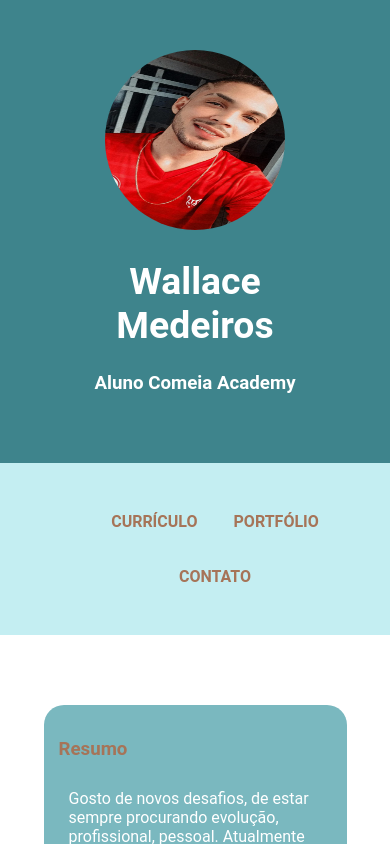
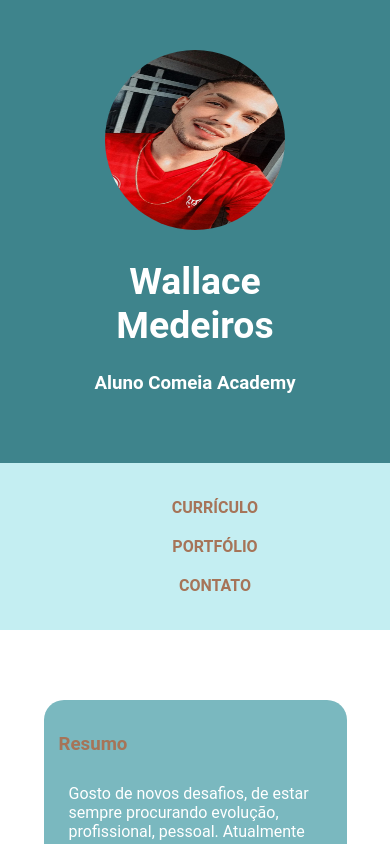
Before and after one commit to wallacem8/meu-site-pessoal-react, a React (Vite) app: page / in a window 390 px wide. Shown: the top 844 px of the page. Built offline with nearby package versions, Linux system fonts and the light colour scheme.

Commit message:
Alterando css

```diff
--- a/src/componets/ItemPortfolio/ItemPortfolio.css
+++ b/src/componets/ItemPortfolio/ItemPortfolio.css
@@ -13,4 +13,13 @@
 
 img {
     border-radius: 0;
+    width: 40vh;
+    height: 30vh;
 }
+
+@media only screen and (max-width: 480px) {
+      img {
+        width: 180px;
+        height: 150px;
+      }
+  }
--- a/src/componets/ItemPortfolio/ItemPortfolio.jsx
+++ b/src/componets/ItemPortfolio/ItemPortfolio.jsx
@@ -7,7 +7,7 @@ function ItemPortfolio(props) {
     return (
         <div className="item-portfolio">
             <a href={props.link}>
-                <img src= {props.image} alt="Site Arena Gringa" />
+                <img src= {props.image} alt="" />
                 <p className="card">{props.title}</p>
             </a>
         </div>
--- a/src/componets/Nav/Nav.css
+++ b/src/componets/Nav/Nav.css
@@ -2,6 +2,7 @@ nav {
     background-color: #C4EEF2;
     padding: 15px;
     text-align: center;
+    margin: 0;
   }
 
 
@@ -17,9 +18,10 @@ nav {
     font-weight: bold;
   }
 
-  @media only screen and (max-width: 700px) {
+  @media only screen and (max-width: 650px) {
     nav ul li {
-        margin: 18px;
-        display: inline-block;
+        margin: 20px;
+
+        display: block;
     }
   }
--- a/src/componets/Portfolio/Portfolio.json
+++ b/src/componets/Portfolio/Portfolio.json
@@ -3,5 +3,10 @@
         "link": "https://wallacem8.github.io/projeto1/",
         "image": "https://encrypted-tbn0.gstatic.com/images?q=tbn:ANd9GcTiLs92NFGtrobYlccGHEeb-u5y-b3_HR4bXg&usqp=CAU",
         "title": "Arena Gringa "
+    },
+    {
+        "link": "https://wallacem8.github.io/projeto-netflix/",
+        "image": "https://pbs.twimg.com/profile_images/847849985525919745/tSKGQUjz_400x400.jpg",
+        "title": "FUTFLIX"
     }
 ]
--- a/src/componets/Portfolio/Portfolio.jsx
+++ b/src/componets/Portfolio/Portfolio.jsx
@@ -14,7 +14,7 @@ function Portfolio() {
                     <ItemPortfolio
                         key={index}
                         link={item.link}
-                        image={item.image + (index + 1)}
+                        image={item.image}
                         title={item.title}
                     ></ItemPortfolio>
             )}
```
Also changed, not shown: src/App.css (line endings or trailing spaces).
